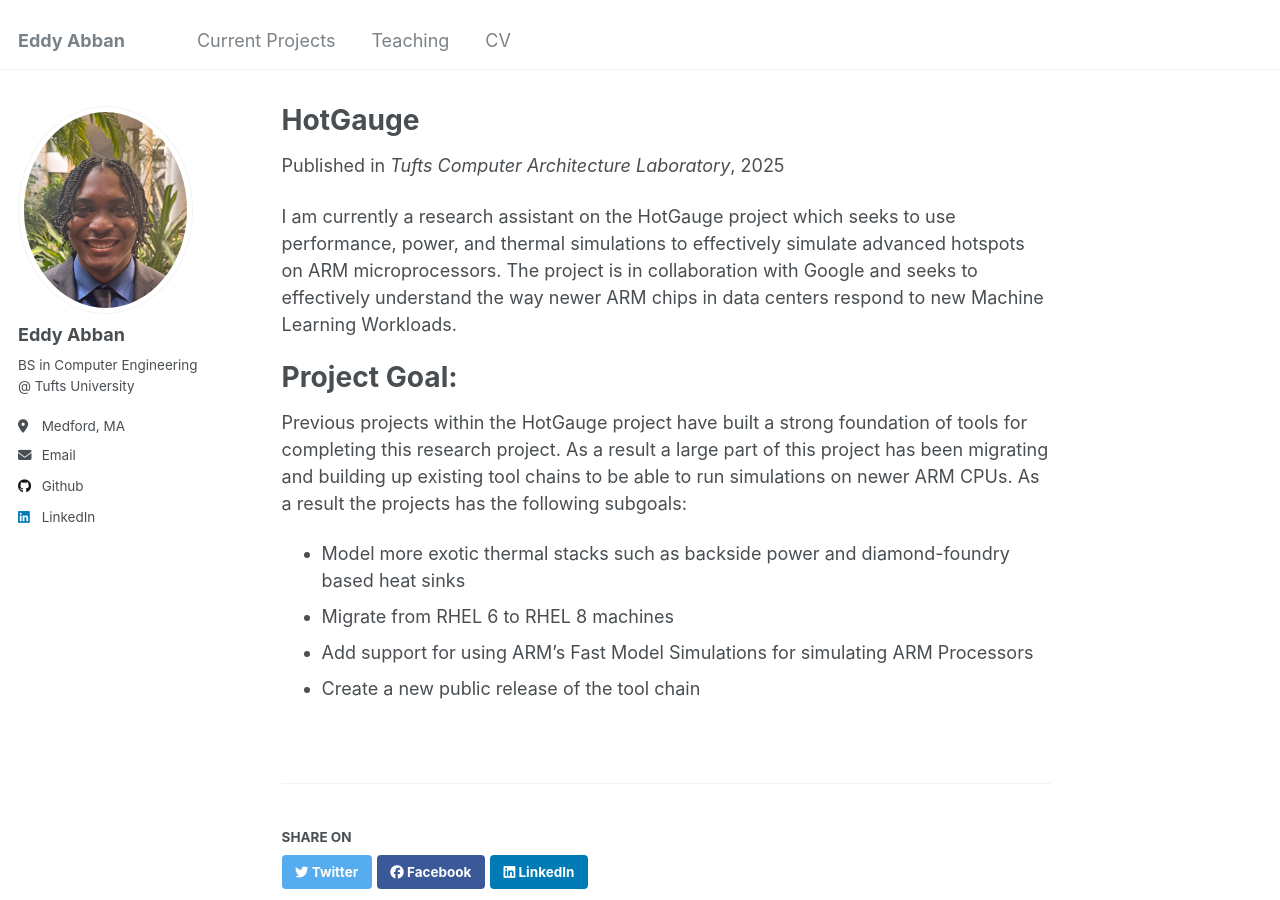
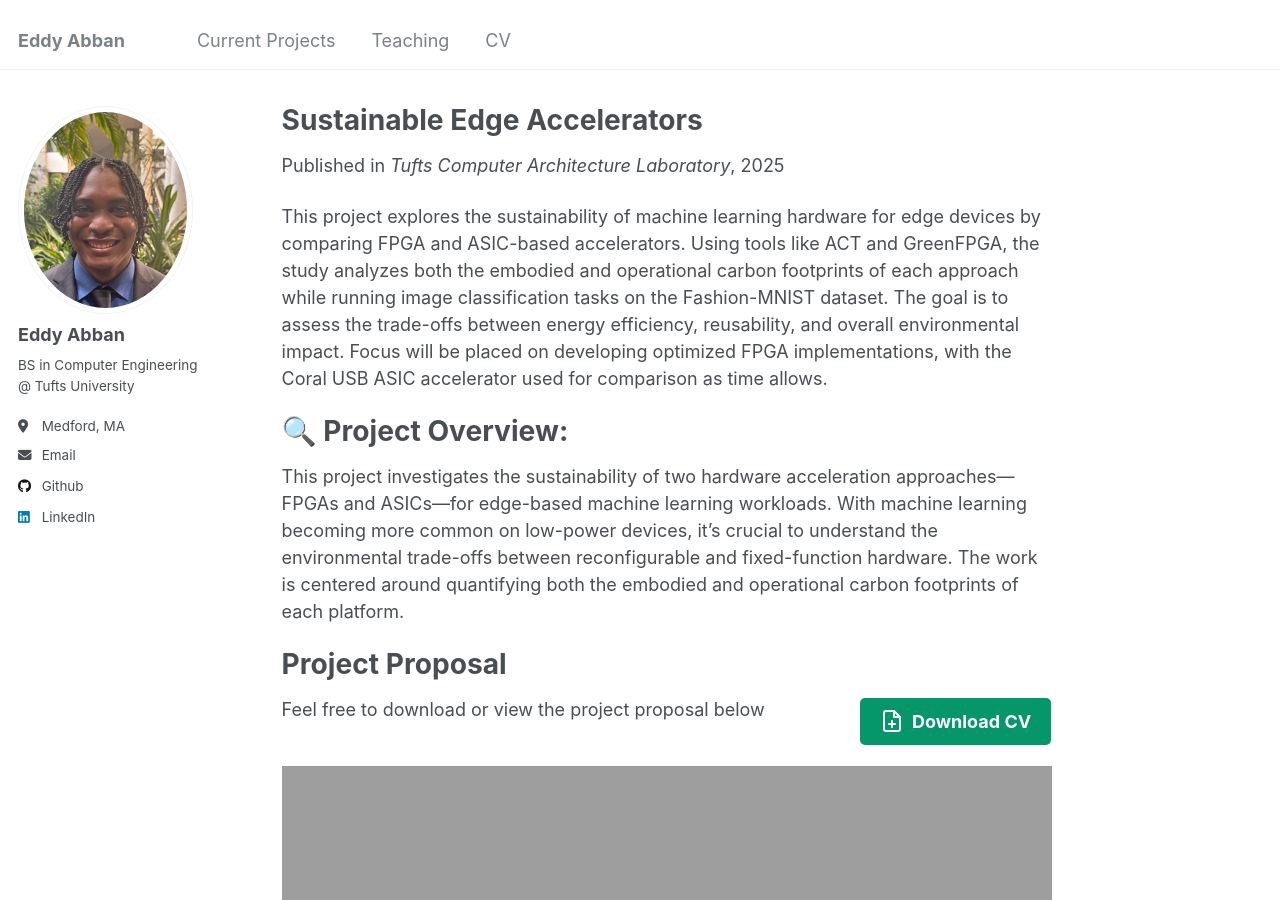
Before and after one commit to eddyabban2/eddyabban2.github.io, a Jekyll site: the page built from _projects/SEA.md, in a window 1280 px wide and 900 px high. Built offline with Jekyll 4.4.1, drawn with Linux system fonts in a browser that asks for light colours.

Commit message:
Updating it

```diff
--- /dev/null
+++ b/_projects/SEA.md
@@ -0,0 +1,40 @@
+---
+title: "Sustainable Edge Accelerators"
+collection: projects
+permalink: /projects/HotGauge
+type: "Research Project"
+venue: "Tufts Computer Architecture Laboratory"
+---
+
+This project explores the sustainability of machine learning hardware for edge devices by comparing FPGA and ASIC-based accelerators. Using tools like ACT and GreenFPGA, the study analyzes both the embodied and operational carbon footprints of each approach while running image classification tasks on the Fashion-MNIST dataset. The goal is to assess the trade-offs between energy efficiency, reusability, and overall environmental impact. Focus will be placed on developing optimized FPGA implementations, with the Coral USB ASIC accelerator used for comparison as time allows.
+
+# 🔍 Project Overview:
+This project investigates the sustainability of two hardware acceleration approaches—FPGAs and ASICs—for edge-based machine learning workloads. With machine learning becoming more common on low-power devices, it's crucial to understand the environmental trade-offs between reconfigurable and fixed-function hardware. The work is centered around quantifying both the embodied and operational carbon footprints of each platform.
+
+# Project Proposal
+
+<div style="display: flex; justify-content: space-between; align-items: center; margin-bottom: 20px;">
+  <p>Feel free to download or view the project proposal below</p>
+  <a href="https://eddyabban2.github.io/files/Sustainable Computing Project Proposal.pdf" download class="pdf-button" style="
+    display: inline-flex;
+    align-items: center;
+    padding: 10px 20px;
+    background-color: #059669;
+    color: white;
+    text-decoration: none;
+    border-radius: 5px;
+    font-weight: bold;
+    transition: background-color 0.3s ease;">
+    <svg xmlns="http://www.w3.org/2000/svg" width="24" height="24" viewBox="0 0 24 24" fill="none" stroke="currentColor" stroke-width="2" stroke-linecap="round" stroke-linejoin="round" style="margin-right: 8px;">
+      <path d="M14 2H6a2 2 0 0 0-2 2v16a2 2 0 0 0 2 2h12a2 2 0 0 0 2-2V8z"></path>
+      <polyline points="14 2 14 8 20 8"></polyline>
+      <line x1="12" y1="18" x2="12" y2="12"></line>
+      <line x1="9" y1="15" x2="15" y2="15"></line>
+    </svg>
+    Download CV
+  </a>
+</div>
+
+<iframe src="https://eddyabban2.github.io/files/Sustainable Computing Project Proposal.pdf" width="100%" height="800px" style="border: none;">
+  <p>Your browser does not support iframes. Please <a href="https://eddyabban2.github.io/files/Sustainable Computing Project Proposal.pdf"">click here to download the PDF</a>.</p>
+</iframe>
```
Also changed, not shown: _pages/about.md (+2 -2 lines), 2 other files.
